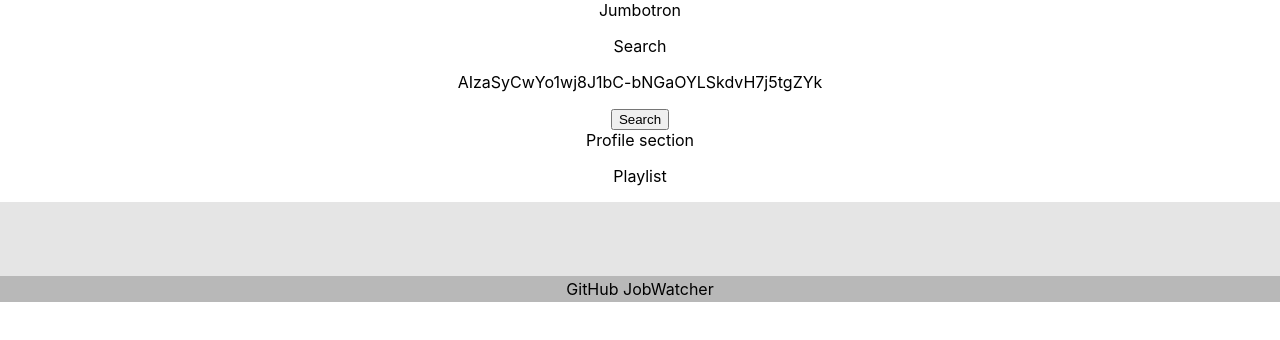
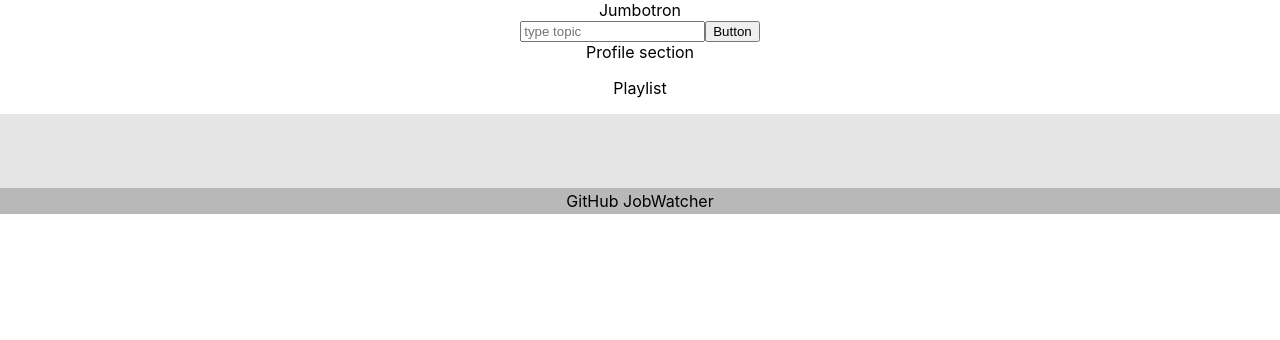
Before and after one commit to RyzaT/youtube-companion, a React (Create React App) app in the folder Companion/: page / in a window 1280 px wide. Shown: the top 340 px of the page. Built offline with nearby package versions, Linux system fonts and the light colour scheme.

Commit message:
updates Search bar with playable video

```diff
--- a/Companion/package.json
+++ b/Companion/package.json
@@ -8,7 +8,9 @@
     "@testing-library/react": "^13.4.0",
     "@testing-library/user-event": "^13.5.0",
     "axios": "^1.3.4",
+    "bootstrap": "^5.2.3",
     "react": "^18.2.0",
+    "react-bootstrap": "^2.7.2",
     "react-dom": "^18.2.0",
     "react-scripts": "5.0.1",
     "react-youtube": "^10.1.0",
--- a/Companion/src/Components/Searchbar/index.js
+++ b/Companion/src/Components/Searchbar/index.js
@@ -5,13 +5,26 @@ import YouTube from 'react-youtube';
 // nmp package for getting data
 import axios from 'axios';
 
+import Button from 'react-bootstrap/Button';
+import Form from 'react-bootstrap/Form';
+import InputGroup from 'react-bootstrap/InputGroup'
+
 import {apiKey} from '../../API/apiKey'
 import "./style.css";
 
 function Searchbar() {
 
 // manage video id from GET request
-  const [videoID, setCount] = useState("");
+  const [videoID, setVideo] = useState("");
+
+
+  // control inout value
+  const [searchParam, setSearch] = useState({
+    keyword: "",
+
+  });
+
+
 
 // embedded player options
   const opts = {
@@ -23,20 +36,33 @@ function Searchbar() {
     },
   };
 
+  // submit form input event
+  const handleSubmit = (e) => {
+    // prevents the submit button from refreshing the page
+    e.preventDefault();
+
+  };
 
 
   // button click event
   function handleClick() {
-    alert('You clicked me!');
 
-    const apiCallString ="https://youtube.googleapis.com/youtube/v3/search?part=snippet&maxResults=5&q=doom&key="+apiKey
 
-    axios.get(apiCallString)
+  //  const apiCallString ="https://youtube.googleapis.com/youtube/v3/search?part=snippet&maxResults=5&q=doom&key="+apiKey
+  const apiCallString ='https://youtube.googleapis.com/youtube/v3/search'
+    axios.get(apiCallString, {
+      params: {
+        part:'snippet',
+        q: searchParam.keyword,
+        maxResults: 5,
+        key: apiKey
+    }
+  })
     .then(function (response) {
       // handle success
-      //console.log(response);
-     setCount(response.data.items[0].id.videoId)
-     // enot=response.data.items[0].id.videoId
+
+      setVideo(response.data.items[0].id.videoId)
+
 
     })
     .catch(function (error) {
@@ -57,9 +83,25 @@ function Searchbar() {
 
 
   return (
-    <div><p>Search </p>
-    <p>{apiKey} </p>
-    <button onClick={handleClick}> Search </button>
+    <div>
+
+<InputGroup className="mb-3">
+        <Form.Control
+
+          placeholder="type topic"
+          aria-label="type topic"
+          aria-describedby="basic-addon2"
+          onSubmit={handleSubmit}
+          onChange={(e) => setSearch({...searchParam, keyword: e.target.value})}
+
+        />
+        <Button  onClick={handleClick} variant="outline-secondary" id="button-addon2">
+          Button
+        </Button>
+      </InputGroup>
+
+
+
     <YouTube videoId={videoID} opts={opts}  />
 
     </div>
```
Also changed, not shown: 1 other file (tests, documents, lock files or other folders).
